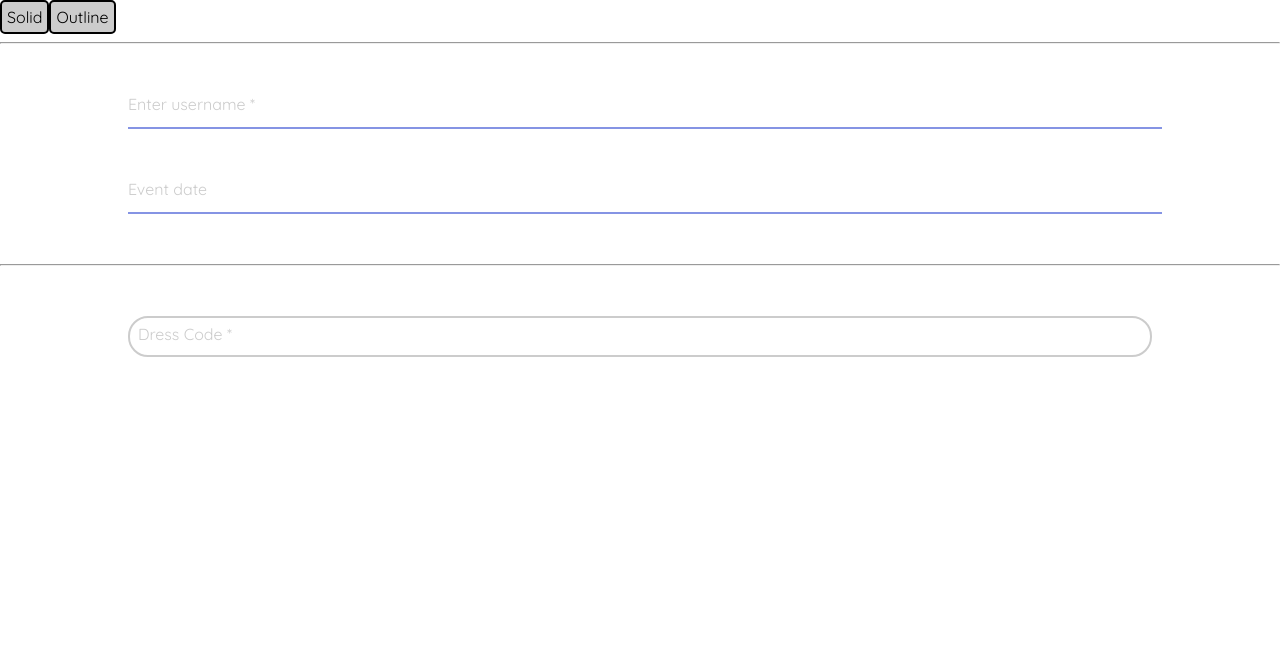
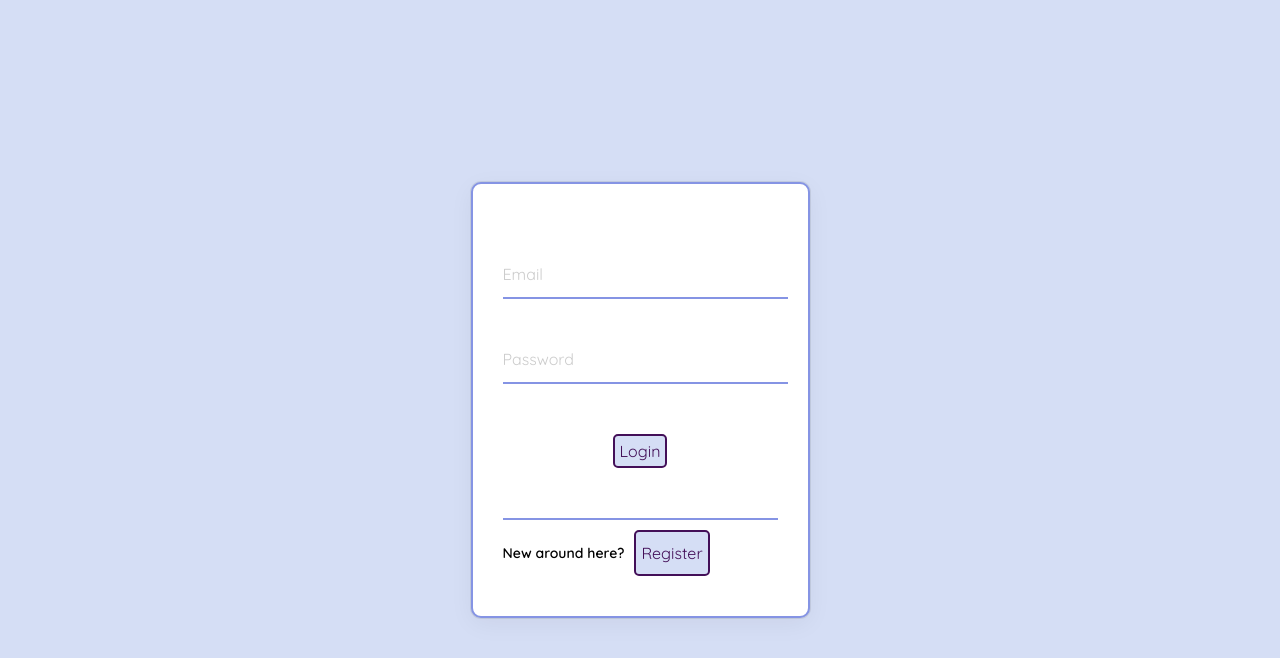
Before and after one commit to ygordantas/eventManagement, a React (Vite) app: page / in a window 1280 px wide. Shown: the top 658 px of the page. Built offline with nearby package versions, Linux system fonts and the light colour scheme.

Commit message:
created login page

```diff
--- a/src/App.tsx
+++ b/src/App.tsx
@@ -1,47 +1,9 @@
-import { useState } from "react";
-import Button from "./components/Button/Button";
-import Input from "./components/Input/Input";
-import Select from "./components/Select/Select";
+import LoginPage from "./pages/LoginPage/LoginPage";
 
 function App() {
-  const [selectedOption, setSelectedOption] = useState<number | undefined>();
   return (
     <div>
-      <Button disabled className="potato">
-        Solid
-      </Button>
-      <Button
-        disabled
-        as="p"
-        target="_blank"
-        href="https://stackoverflow.com/questions/33949469/using-css-modules-how-do-i-define-more-than-one-style-name"
-        variant="outline"
-      >
-        Outline
-      </Button>
-
-      <hr />
-      <Input required label="Enter username" />
-      <Input type="number" label="Event date" />
-
-      <hr />
-
-      <Select
-        label="Dress Code"
-        required
-        onChange={(e) => setSelectedOption(Number(e.target.value))}
-        value={selectedOption}
-        options={[
-          {
-            value: 1,
-            label: "Casual",
-          },
-          {
-            value: 2,
-            label: "Formal",
-          },
-        ]}
-      />
+      <LoginPage />
     </div>
   );
 }
--- /dev/null
+++ b/src/pages/LoginPage/LoginPage.module.css
@@ -0,0 +1,35 @@
+.section {
+  height: 100vh;
+  display: flex;
+  justify-content: center;
+  align-items: center;
+  overflow: hidden;
+  background-color: var(--purple-100);
+}
+
+.form_container {
+  max-width: 80vw;
+  border: 2px solid var(--purple-200);
+  border-radius: 10px;
+  box-shadow: var(--box-shadow);
+  padding: 30px;
+  background-color: var(--white);
+}
+
+.form_container .register {
+  margin-top: 50px;
+  padding: 10px 0px;
+  border-top: 2px solid var(--purple-200);
+  display: flex;
+  gap: 10px;
+  font-size: 14px;
+}
+
+.form_container .register p {
+  font-weight: 600;
+}
+
+.center_btn {
+  display: block;
+  margin: 0px auto;
+}
--- /dev/null
+++ b/src/pages/LoginPage/LoginPage.tsx
@@ -0,0 +1,41 @@
+import { useState } from "react";
+import Button from "../../components/Button/Button";
+import Input from "../../components/Input/Input";
+import classes from "./LoginPage.module.css";
+
+export default function LoginPage() {
+  const [email, setEmail] = useState("");
+  const [password, setPassword] = useState("");
+
+  const onSubmitHandler = (e: React.FormEvent<HTMLFormElement>) => {
+    e.preventDefault();
+    alert(`email: ${email}\npassword: ${password}`);
+  };
+
+  return (
+    <section className={classes.section}>
+      <div className={classes.form_container}>
+        <form onSubmit={onSubmitHandler}>
+          <Input
+            value={email}
+            onChange={(e) => setEmail(e.target.value)}
+            label="Email"
+            type="email"
+          />
+          <Input
+            value={password}
+            onChange={(e) => setPassword(e.target.value)}
+            label="Password"
+            type="password"
+          />
+          <Button type="submit" className={classes.center_btn}>
+            Login
+          </Button>
+        </form>
+        <div className={classes.register}>
+          <p>New around here?</p> <Button>Register</Button>
+        </div>
+      </div>
+    </section>
+  );
+}
```
